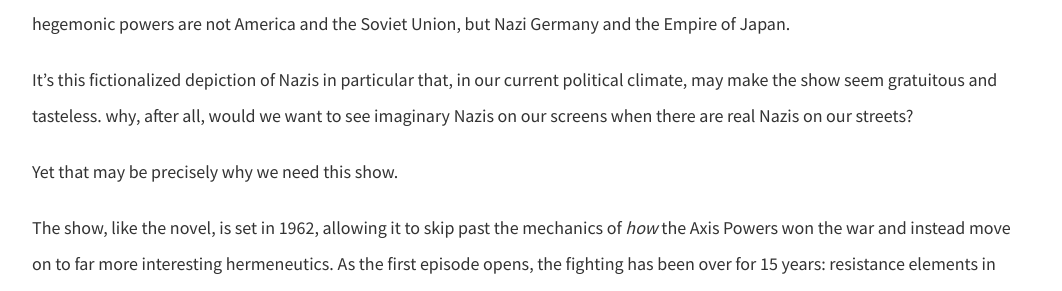
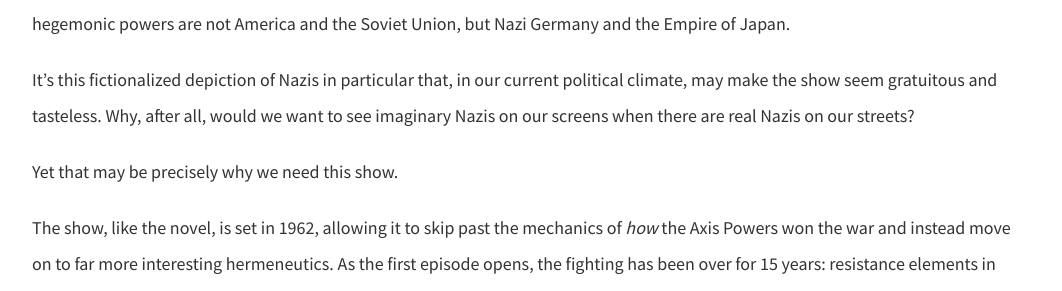
Before and after one commit to dellsystem/dellsystem.github.io, a Jekyll site: the page built from _posts/2019-2-1-fragments-32.md, in a window 1280 px wide and 900 px high, scrolled down 2077 px. Shown: the part 192-483 px from the top of the window, without its empty margins (108-1170 px from the left). Built offline with Jekyll 4.4.1, drawn with Linux system fonts in a browser that asks for light colours; some of the changed text lies outside the part shown.

```diff
--- a/_posts/2019-2-1-fragments-32.md
+++ b/_posts/2019-2-1-fragments-32.md
@@ -28,7 +28,7 @@ The best dystopian fiction plunges us into a world that is both terrifyingly ali
 
 _The Man in the High Castle_, a dystopian television series that premiered on Amazon in 2015, might just be the apotheosis of this genre. Loosely adapted from Philip K. Dick’s 1962 novel of the same title, and currently in production for a third season \[which has since aired\], the series imagines a world in which America has lost World War II. This America has been divided into two zones of influence, East and West, in a way that parallels the fate of post-war Germany as we know it. Of course, in this alternative cold war, the hegemonic powers are not America and the Soviet Union, but Nazi Germany and the Empire of Japan.
 
-It’s this fictionalized depiction of Nazis in particular that, in our current political climate, may make the show seem gratuitous and tasteless. why, after all, would we want to see imaginary Nazis on our screens when there are real Nazis on our streets?
+It’s this fictionalized depiction of Nazis in particular that, in our current political climate, may make the show seem gratuitous and tasteless. Why, after all, would we want to see imaginary Nazis on our screens when there are real Nazis on our streets?
 
 Yet that may be precisely why we need this show.
 
```
Also changed, not shown: other parts of _posts/2019-2-1-fragments-32.md (+1 -1 lines).
